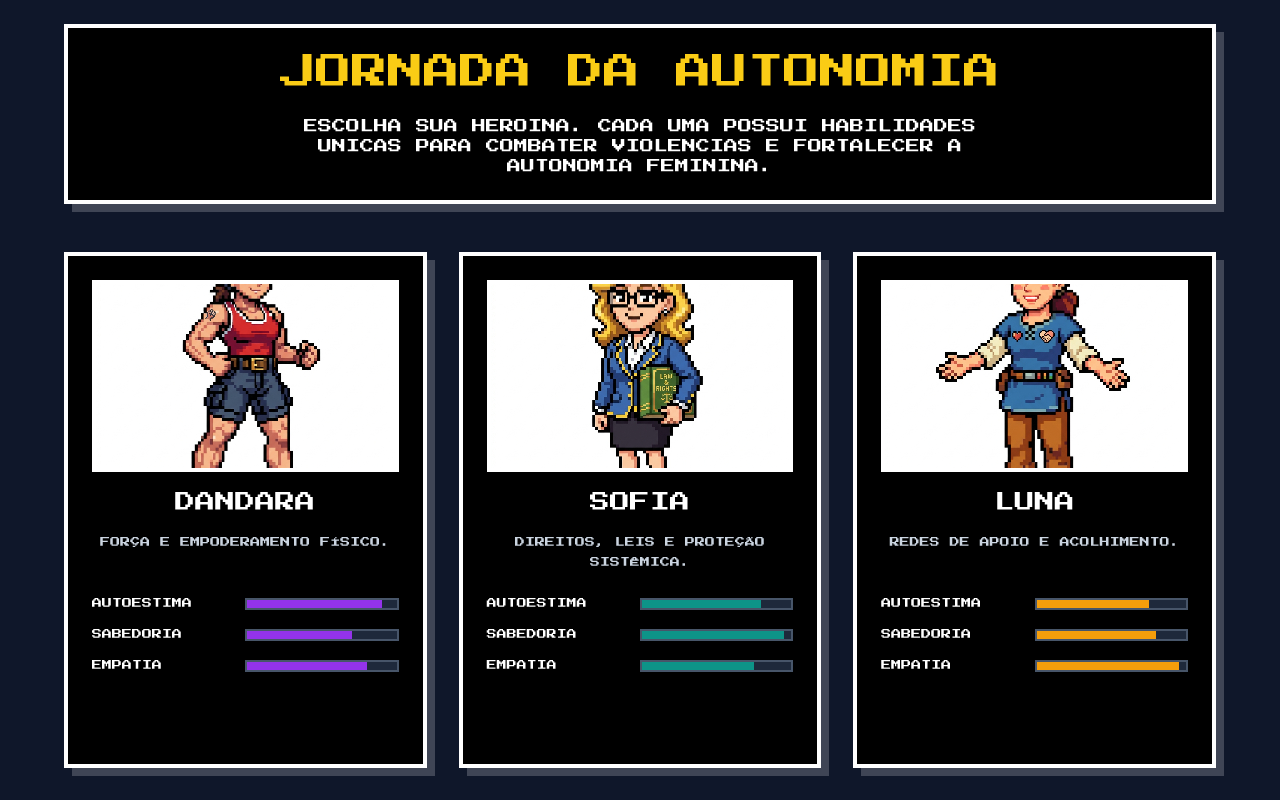
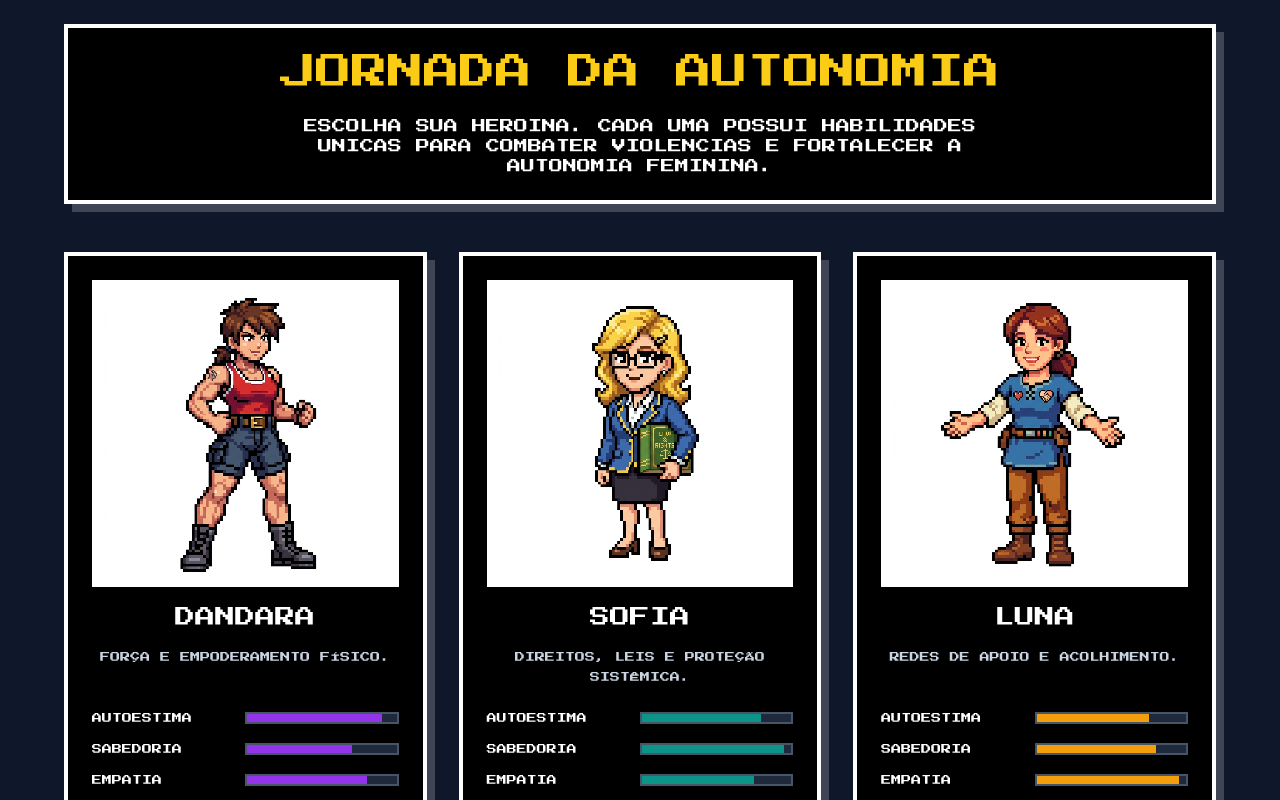
Before and after one commit to weslley-nunes/vilaguaracy, a Next.js app: page /jogoseducativos in a window 1280 px wide. Shown: the top 800 px of the page. Built offline with nearby package versions, Linux system fonts and the light colour scheme; no server answers.

Commit message:
fix: corrige corte das imagens (croppping) na tela de seleção usando object-contain

```diff
--- a/src/components/jogoseducativos/CharacterSelection.js
+++ b/src/components/jogoseducativos/CharacterSelection.js
@@ -20,11 +20,11 @@ export default function CharacterSelection({ onSelect }) {
               className="relative bg-black rounded-none p-6 cursor-pointer border-4 border-white hover:border-yellow-400 group transform hover:-translate-y-2 transition-transform shadow-[8px_8px_0_0_rgba(255,255,255,0.2)] hover:shadow-[8px_8px_0_0_rgba(250,204,21,0.5)] flex flex-col h-full"
             >
               <div className="flex flex-col items-center text-center flex-grow">
-                <div className="w-full h-48 border-4 border-white mb-4 bg-white overflow-hidden relative">
+                <div className="w-full aspect-square border-4 border-white mb-4 bg-white relative flex items-center justify-center p-2">
                   <img
                     src={char.image}
                     alt={char.name}
-                    className="w-full h-full object-cover group-hover:scale-110 transition-transform duration-300 pixelated"
+                    className="w-full h-full object-contain group-hover:scale-110 transition-transform duration-300 pixelated"
                     style={{ imageRendering: 'pixelated' }}
                   />
                 </div>
```
